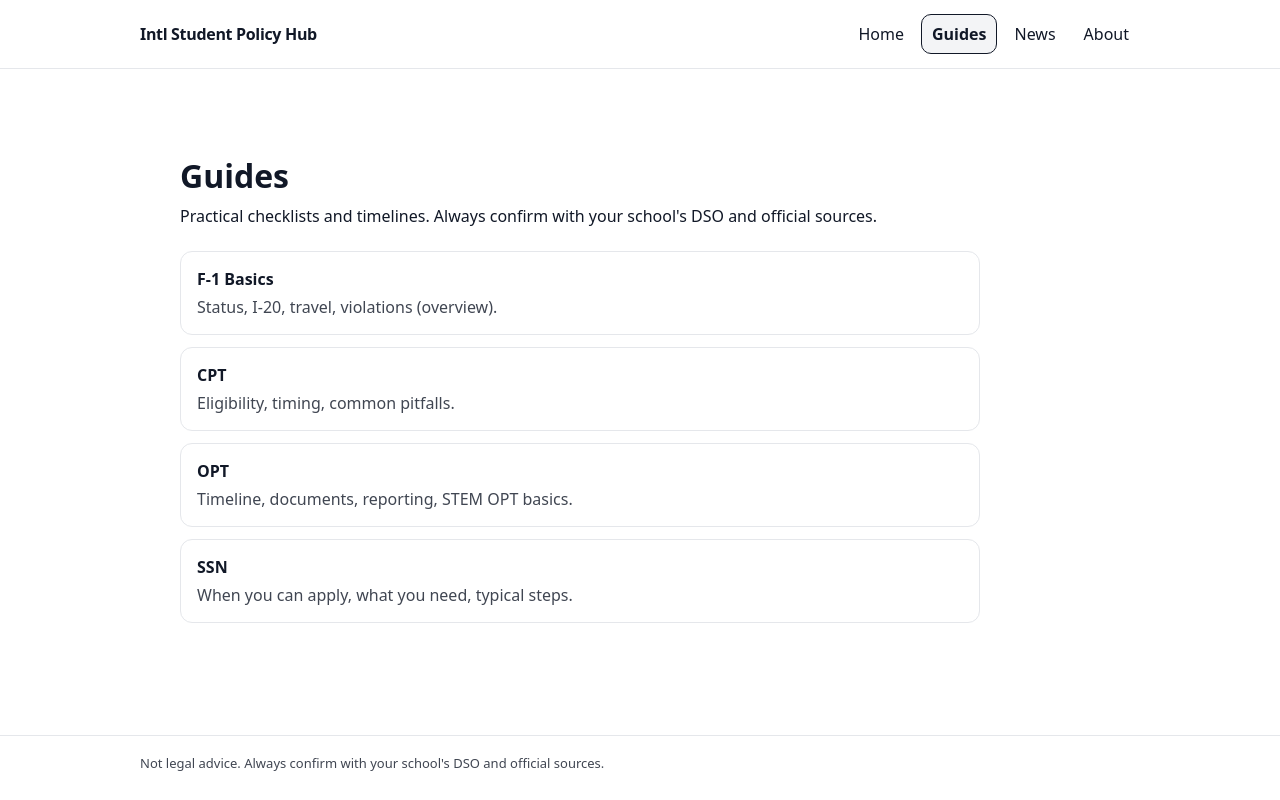
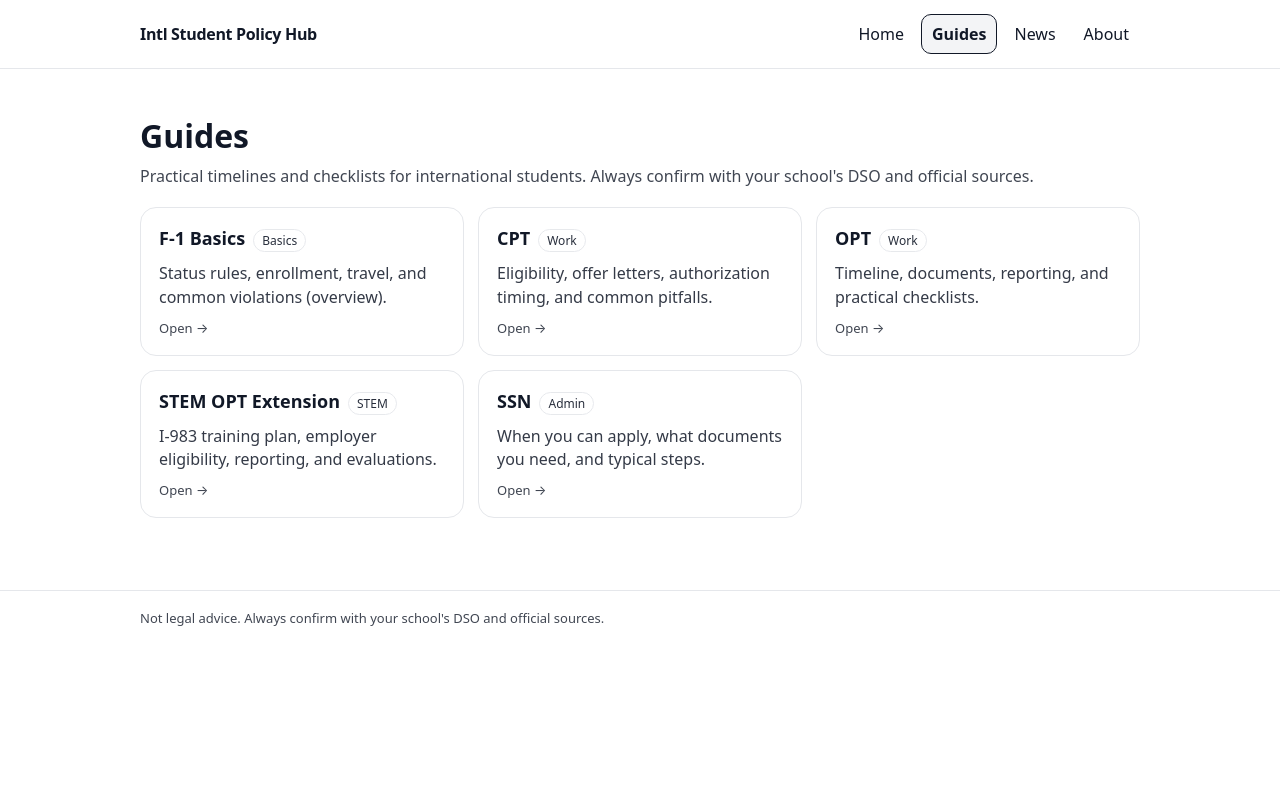
Before and after one commit to jam-sudo/intl-student-portal, a Next.js app: page /guides in a window 1280 px wide. Built offline with nearby package versions, Linux system fonts and the light colour scheme.

Commit message:
Add STEM OPT card to guides index

```diff
--- a/src/app/guides/page.tsx
+++ b/src/app/guides/page.tsx
@@ -1,28 +1,90 @@
 export default function GuidesPage() {
   const items = [
-    { href: "/guides/f1", title: "F-1 Basics", desc: "Status, I-20, travel, violations (overview)." },
-    { href: "/guides/cpt", title: "CPT", desc: "Eligibility, timing, common pitfalls." },
-    { href: "/guides/opt", title: "OPT", desc: "Timeline, documents, reporting, STEM OPT basics." },
-    { href: "/guides/ssn", title: "SSN", desc: "When you can apply, what you need, typical steps." },
+    {
+      href: "/guides/f1",
+      title: "F-1 Basics",
+      desc: "Status rules, enrollment, travel, and common violations (overview).",
+      tag: "Basics",
+    },
+    {
+      href: "/guides/cpt",
+      title: "CPT",
+      desc: "Eligibility, offer letters, authorization timing, and common pitfalls.",
+      tag: "Work",
+    },
+    {
+      href: "/guides/opt",
+      title: "OPT",
+      desc: "Timeline, documents, reporting, and practical checklists.",
+      tag: "Work",
+    },
+    {
+      href: "/guides/stem-opt",
+      title: "STEM OPT Extension",
+      desc: "I-983 training plan, employer eligibility, reporting, and evaluations.",
+      tag: "STEM",
+    },
+    {
+      href: "/guides/ssn",
+      title: "SSN",
+      desc: "When you can apply, what documents you need, and typical steps.",
+      tag: "Admin",
+    },
   ];
 
   return (
-    <main style={{ padding: 40 }}>
+    <main style={{ maxWidth: 1000 }}>
       <h1 style={{ marginBottom: 8 }}>Guides</h1>
-      <p style={{ marginTop: 0, marginBottom: 24 }}>
-        Practical checklists and timelines. Always confirm with your school&apos;s DSO and official sources.
+      <p style={{ marginTop: 0, marginBottom: 20, opacity: 0.8 }}>
+        Practical timelines and checklists for international students. Always confirm with your school&apos;s DSO and official sources.
       </p>
 
-      <ul style={{ listStyle: "none", padding: 0, margin: 0, display: "grid", gap: 12, maxWidth: 800 }}>
+      <div
+        style={{
+          display: "grid",
+          gridTemplateColumns: "repeat(auto-fill, minmax(260px, 1fr))",
+          gap: 14,
+        }}
+      >
         {items.map((it) => (
-          <li key={it.href} style={{ border: "1px solid #e5e7eb", borderRadius: 12, padding: 16 }}>
-            <a href={it.href} style={{ textDecoration: "none", color: "inherit" }}>
-              <div style={{ fontWeight: 700, marginBottom: 6 }}>{it.title}</div>
-              <div style={{ opacity: 0.8 }}>{it.desc}</div>
-            </a>
-          </li>
+          <a
+            key={it.href}
+            href={it.href}
+            style={{
+              textDecoration: "none",
+              color: "inherit",
+              border: "1px solid #e5e7eb",
+              borderRadius: 16,
+              padding: 18,
+              display: "flex",
+              flexDirection: "column",
+              gap: 10,
+              background: "#ffffff",
+            }}
+          >
+            <div style={{ display: "flex", alignItems: "baseline", gap: 8, flexWrap: "wrap" }}>
+              <div style={{ fontWeight: 800, fontSize: 18 }}>{it.title}</div>
+              <span
+                style={{
+                  fontSize: 12,
+                  padding: "2px 8px",
+                  borderRadius: 999,
+                  border: "1px solid #e5e7eb",
+                  opacity: 0.9,
+                }}
+              >
+                {it.tag}
+              </span>
+            </div>
+
+            <div style={{ opacity: 0.85, lineHeight: 1.45 }}>{it.desc}</div>
+
+            <div style={{ marginTop: "auto", fontSize: 13, opacity: 0.8 }}>
+              Open →
+            </div>
+          </a>
         ))}
-      </ul>
+      </div>
     </main>
   );
 }
```
